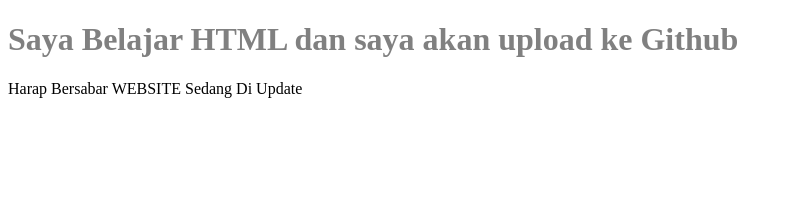
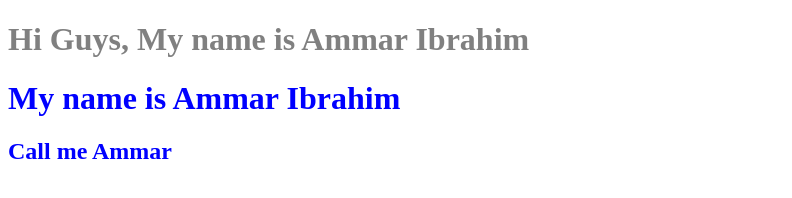
Before and after one commit to ammaribrahim-rpl/Github, a plain HTML site: page index.html in a window 1280 px wide. Shown: the whole page, without its empty margins (0-792 px from the left). Drawn offline with Linux system fonts and the light colour scheme.

Commit message:
finish 1.0 ver

```diff
--- a/index.html
+++ b/index.html
@@ -5,18 +5,22 @@
     <meta name="viewport" content="width=device-width, initial-scale=1.0">
     <title>Saya Belajar Git</title>
     <style>
+        .header{
+            color: gray;
+        }
+
         .sub-header{
-            color: gray;
+            color: blue;
         }
     </style>
 </head>
 <body>
 
-    <h1 class="sub-header">Saya Belajar HTML dan saya akan upload ke Github</h1>
-    <h2 class="sub-header text-center text-white bg-primary"></h2>
+    <h1 class="header">Hi Guys, My name is Ammar Ibrahim</h1>
+    <h1 class="sub-header text-center text-white bg-primary">My name is Ammar Ibrahim</h1>
 
     <!-- Push Update -->
-     <p>Harap Bersabar WEBSITE Sedang Di Update</p>
+     <h2 class="sub-header">Call me Ammar</h2>
 
 </body>
 </html>
```
